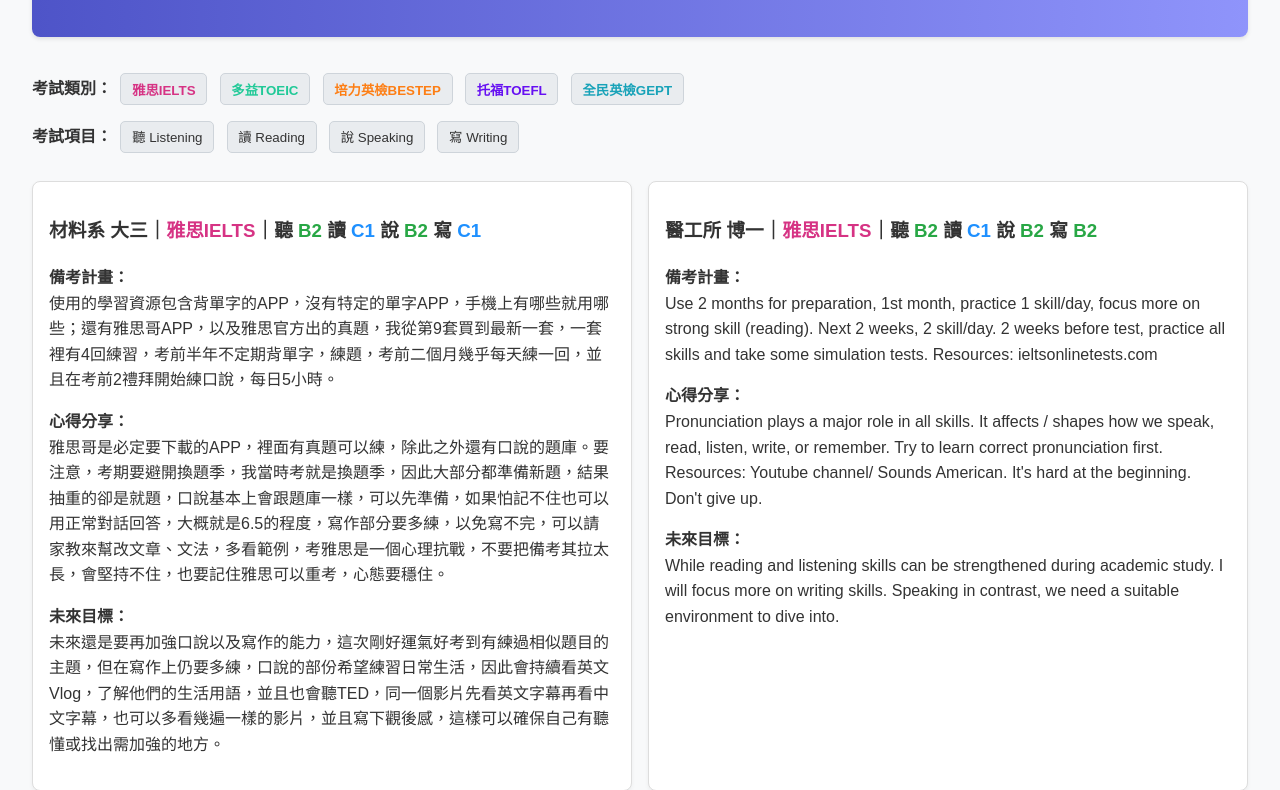
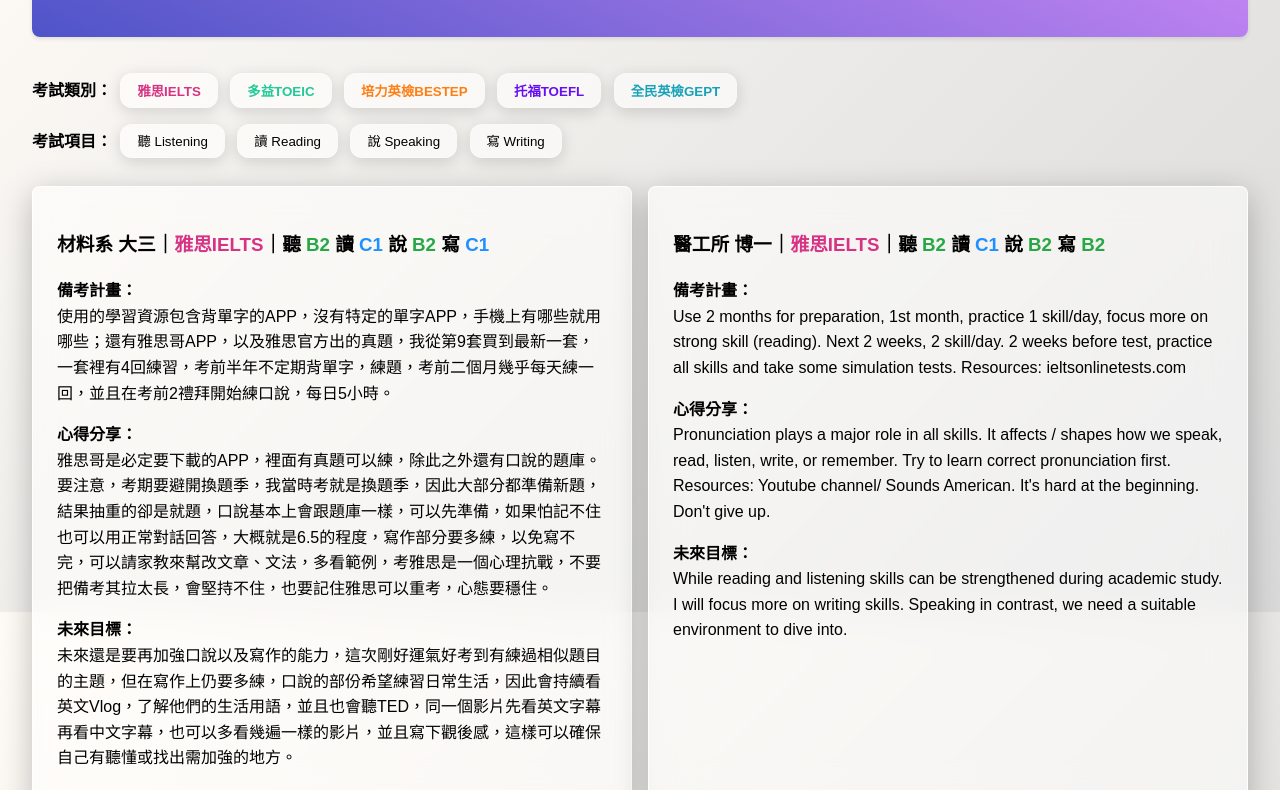
Before and after one commit to nchuengineer/story, a plain HTML site: page index.html in a window 1280 px wide. Shown: the part 188-978 px from the top of the page. Drawn offline with Linux system fonts and the light colour scheme.

Commit message:
毛玻璃

```diff
--- a/index.html
+++ b/index.html
@@ -98,9 +98,9 @@ Resources: Youtube channel/ Sounds American. It's hard at the beginning. Don't g
   </div>
 <div class="card" data-tags="BESTEP Listening Reading">
     <h3>土木系 大一｜<span class="exam-BESTEP">培力英檢BESTEP</span>｜聽 <span class="level-B2">B2</span></h3>
-    <p><strong>備考計畫：</strong><br>這是我第一次考培麗英檢，成績方面我並沒有一個概念，因此這次的備考計畫是使用之前讀多益的課本以及多多嘗試和外籍朋友使用英語聊天，再最後一星期，平均一天用1~2小時準備。</p>
-    <p><strong>心得分享：</strong><br>我在考完這一次考試後，我認為自己並沒有準備得很完全，所以這一次的考試成績應該是我英語能力的最低表現，但有了這一次的考試經驗，我在一下，也就是這學期有了更加充足的自信和準備方向，也讓我能夠在第二次嘗試培力英檢時有更大的機率拿高分。</p>
-    <p><strong>未來目標：</strong><br>在考完第一次的培力英檢時，我深深感受到我在口說和閱讀方面有更多的加強空間，我常常在口說考試時對胡妲時間不夠了解，導致我常常講得太快或來不及講完，因此我在下學期的培力英檢準備前我嘗試使用碼表來記錄自己回答所需的時間，這讓我有自信第二次成績有進步。再說到閱讀測驗，我常常來不及寫完題目，在考完第一次培力英檢後我發現題目難度寫到後面會大大上升且須集中注意力。因此我選擇在寫前面時把握時間和精力，這讓我不再出現後騎無力的狀況。此外，我也深深察覺到考前準備以及睡眠充足的重要性，提早幾周準備讓我更加得有手感，並帶給我更好的考試發揮，而考前充足的睡眠則讓我在考試時能夠更加得專注，尤其是廳力加閱讀需要長時間的考試。第二次的培力英檢成績還未出來，但我認為有望成有更好的成績，我將會持續在英語方面進步，且會再次嘗試之後幾年的培力英檢，希望取得更多進步。</p>
+    <p><strong>備考計畫：</strong><br>這是我第一次考培力英檢，成績方面我並沒有一個概念，因此這次的備考計畫是使用之前讀多益的課本以及多多嘗試和外籍朋友使用英語聊天，再最後一星期，平均一天用1~2小時準備。</p>
+    <p><strong>心得分享：</strong><br>我在考完這一次考試後，我認為自己並沒有準備得很完全，所以這一次的考試成績應該是我英語能力的最低表現，但有了這一次的考試經驗，我在大一下，也就是這學期有了更加充足的自信和準備方向，也讓我能夠在第二次嘗試培力英檢時有更大的機率拿高分。</p>
+    <p><strong>未來目標：</strong><br>在考完第一次的培力英檢時，我深深感受到我在口說和閱讀方面有更多的加強空間，我常常在口說考試時對回答時間不夠了解，導致我常常講得太快或來不及講完，因此我在下學期的培力英檢準備前我嘗試使用碼錶來記錄自己回答所需的時間，這讓我有自信第二次成績有進步。再說到閱讀測驗，我常常來不及寫完題目，在考完第一次培力英檢後我發現題目難度寫到後面會大大上升且須集中注意力。因此我選擇在寫前面時把握時間和精力，這讓我不再出現後繼無力的狀況。此外，我也深深察覺到考前準備以及睡眠充足的重要性，提早幾周準備讓我更加地有手感，並帶給我更好的考試發揮，而考前充足的睡眠則讓我在考試時能夠更加得專注，尤其是聽力加閱讀需要長時間的考試。第二次的培力英檢成績還未出來，但我認為有望取得更好的成績，我將會持續在英語方面進步，且會再次嘗試之後幾年的培力英檢，希望取得更多進步。</p>
   </div>
 </div>
 <script src="script.js"></script>
--- a/style.css
+++ b/style.css
@@ -2,11 +2,13 @@
       font-family: 'Noto Sans TC', Arial, sans-serif;
       margin: 2em;
       background-color: #f8f9fa;
-      color: #333;
+      color: #000000;
       line-height: 1.6;
+        background: linear-gradient(135deg, #fffcf7, #d9d9d9);
+        background-attachment: fixed;
     }
 	header {
-      background: linear-gradient(90deg, #4e54c8, #8f94fb);
+      background: linear-gradient(25deg, #4e54c8, #db8ffb);
       color: white;
       padding: 1.5em 1em;
       text-align: center;
@@ -22,23 +24,30 @@
     }
     .filter-btn {
     margin: 0.3em;
-      padding: 0.4em 0.8em;
-      border: 1px solid #ced4da;
-      background-color: #e9ecef;
-      color: #333;
+    padding: 0.5em 1.2em;
+    border: 1px solid rgba(255, 255, 255, 0.25);
+    background: rgba(255, 255, 255, 0.58);
+    backdrop-filter: blur(10px) saturate(180%);
+    -webkit-backdrop-filter: blur(10px) saturate(180%);
+    color: #000000;
+    font-weight: 500;
+    border-radius: 12px;
     cursor: pointer;
-      border-radius: 5px;
-      transition: background-color 0.3s, transform 0.2s;
+    transition: all 0.3s ease;
+    box-shadow: 0 4px 16px rgba(0, 0, 0, 0.15);
     }
     .filter-btn:hover {
-      background-color: #dee2e6;
+    background: rgba(255, 255, 255, 0.2);
+    transform: scale(1.05);
+    box-shadow: 0 6px 20px rgba(0, 0, 0, 0.25);
     }
-    .filter-btn.active, .filter-btn:focus {
+    .filter-btn.active,
+    .filter-btn:focus {
     background-image: linear-gradient(135deg, #66a6ff, #89f7fe);
     color: #fff;
-      border-color: #66a6ff;
-      transform: scale(1.05);
-      box-shadow: 0 2px 4px rgba(0,0,0,0.2);
+    border-color: rgba(255, 255, 255, 0.4);
+    transform: scale(1.07);
+    box-shadow: 0 8px 24px rgba(0, 0, 0, 0.3);
     }
 	#cards {
 		display: flex;
@@ -46,21 +55,29 @@
 		gap: 1em;
 	  }
     .card {
-      background-color: #fff;
-      border: 1px solid #ddd;
+        background: rgba(255, 255, 255, 0.559); /* 半透明白 */
+        backdrop-filter: blur(20px) saturate(180%);
+        -webkit-backdrop-filter: blur(20px) saturate(180%);
         border-radius: 8px;
-      padding: 1em;
+        border: 1px solid rgba(255, 255, 255, 0.881);
+        box-shadow: 0 8px 32px rgba(0, 0, 0, 0.25);
+        padding: 1.5em;
+        color: #000000;
+        transition: transform 0.3s ease, box-shadow 0.3s ease;
         flex: 1 1 100%;
         box-sizing: border-box;
-      box-shadow: 0 2px 4px rgba(0,0,0,0.05);
     }
-	  @media(min-width: 600px){
+	  @media(min-width: 800px){
 		  .card{
 			  flex: 1 1 calc(50% - 1em);
 		  }
 	  }
     .hidden {
       display: none;
+    }
+    .card:hover {
+        transform: scale(1.02);
+        box-shadow: 0 12px 36px rgba(0,0,0,0.3);
     }
     .exam-IELTS { color: #d63384; font-weight: bold; }
     .exam-TOEFL { color: #6610f2; font-weight: bold; }
```
Lines whose indentation alone changed are shown as unchanged.
